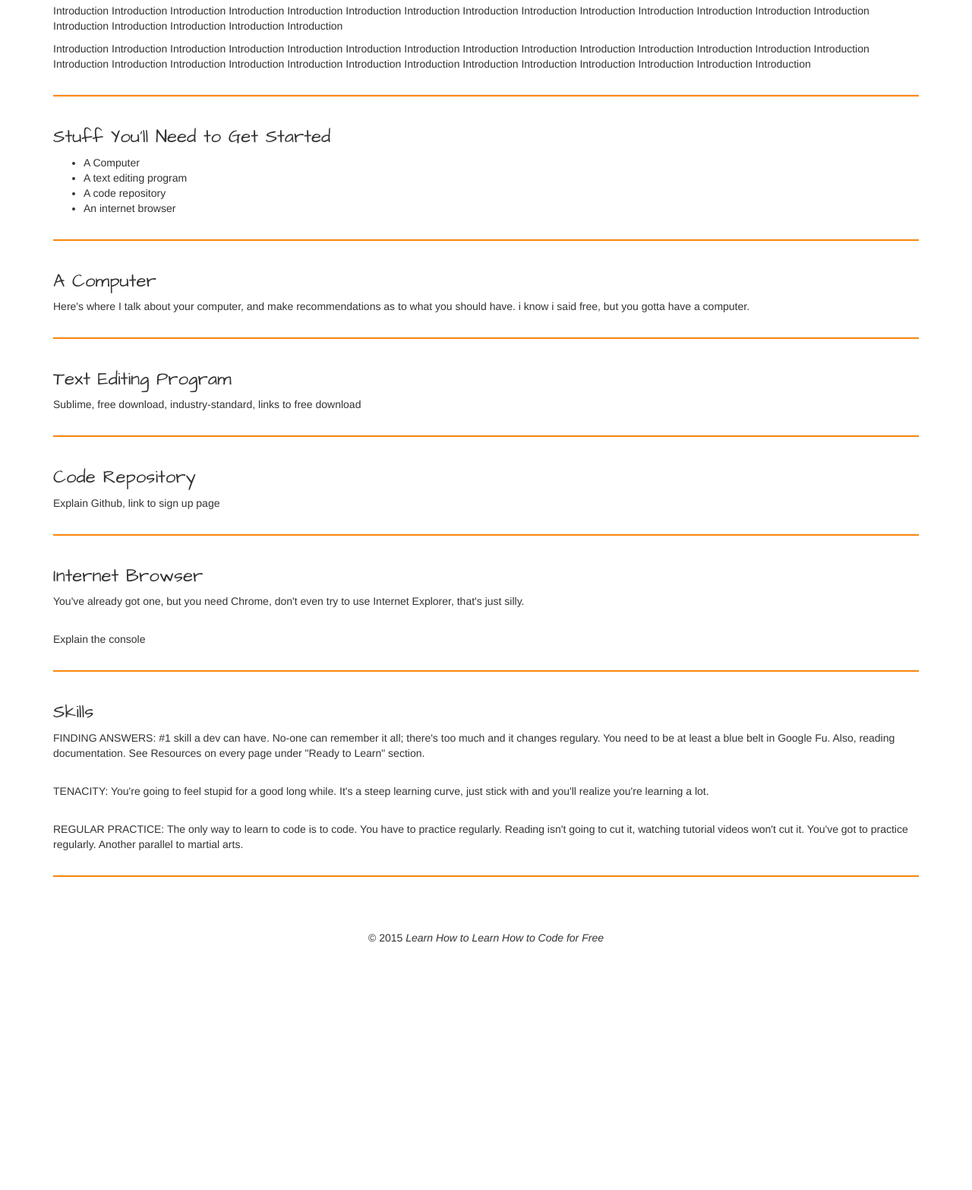
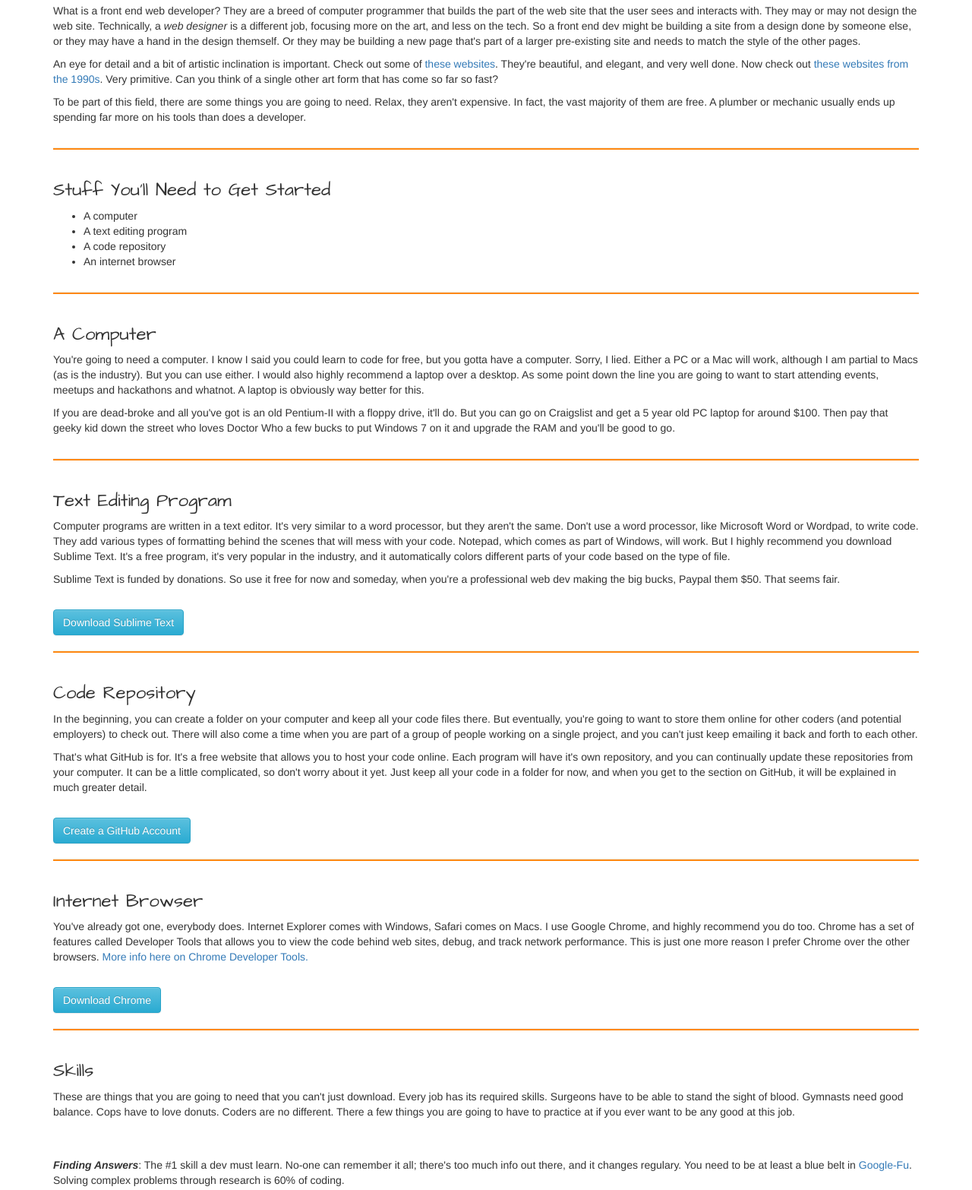
Before and after one commit to JCVogelsberg/Learn-How-to-Learn-How-to-Code, a plain HTML site: page Pages/gettingstarted.html in a window 1280 px wide. Shown: the part 399-1965 px from the top of the page at 76% size. Before the commit the page ends 1653 px from the top, so only its background shows below. Drawn offline with nearby package versions, Linux system fonts and the light colour scheme.

Commit message:
getting started page finished

```diff
--- a/Pages/gettingstarted.html
+++ b/Pages/gettingstarted.html
@@ -72,9 +72,10 @@
 	<div class="row">
 		<div class="col-sm-12">
 			<h2>Getting Started as a Front End Web Developer</h2>
-		   	<p>Introduction Introduction Introduction Introduction Introduction Introduction Introduction Introduction Introduction Introduction Introduction Introduction Introduction Introduction Introduction Introduction Introduction Introduction Introduction </p>
+		   	<p>What is a front end web developer? They are a breed of computer programmer that builds the part of the web site that the user sees and interacts with. They may or may not design the web site. Technically, a <em>web designer</em> is a different job, focusing more on the art, and less on the tech. So a front end dev might be building a site from a design done by someone else, or they may have a hand in the design themself. Or they may be building a new page that's part of a larger pre-existing site and needs to match the style of the other pages.</p>
 
-		   	<p>Introduction Introduction Introduction Introduction Introduction Introduction Introduction Introduction Introduction Introduction Introduction Introduction Introduction Introduction Introduction Introduction Introduction Introduction Introduction Introduction Introduction Introduction Introduction Introduction Introduction Introduction Introduction </p>
+		   	<p>An eye for detail and a bit of artistic inclination is important. Check out some of <a href="http://www.verynicesites.com/" target="_blank">these websites</a>. They're beautiful, and elegant, and very well done. Now check out <a href="http://www.telegraph.co.uk/technology/6138384/The-oldest-surviving-web-pages.html" target="_blank">these websites from the 1990s</a>. Very primitive. Can you think of a single other art form that has come so far so fast?</p>
+		   	<p>To be part of this field, there are some things you are going to need. Relax, they aren't expensive. In fact, the vast majority of them are free. A plumber or mechanic usually ends up spending far more on his tools than does a developer.</p>
 		</div>
 	</div>
 
@@ -85,7 +86,7 @@
 		<div class="col-sm-8">
 			<h3>Stuff You'll Need to Get Started</h3>
 			<ul>
-				<li>A Computer</li>
+				<li>A computer</li>
 				<li>A text editing program</li>
 				<li>A code repository</li>
 				<li>An internet browser</li>
@@ -100,7 +101,8 @@
  	<div class="row">
 		<div class="col-sm-12">
 			<h3>A Computer</h3>
-			<p>Here's where I talk about your computer, and make recommendations as to what you should have. i know i said free, but you gotta have a computer.</p>
+			<p>You're going to need a computer. I know I said you could learn to code for free, but you gotta have a computer. Sorry, I lied. Either a PC or a Mac will work, although I am partial to Macs (as is the industry). But you can use either. I would also highly recommend a laptop over a desktop. As some point down the line you are going to want to start attending events, meetups and hackathons and whatnot. A laptop is obviously way better for this.</p>
+			<p> If you are dead-broke and all you've got is an old Pentium-II with a floppy drive, it'll do. But you can go on Craigslist and get a 5 year old PC laptop for around $100. Then pay that geeky kid down the street who loves Doctor Who a few bucks to put Windows 7 on it and upgrade the RAM and you'll be good to go.</p>
 		</div>
 	</div>
     <hr>
@@ -111,7 +113,16 @@
    	<div class="row">
 		<div class="col-sm-12">
 			<h3>Text Editing Program</h3>
-			<p>Sublime, free download, industry-standard, links to free download</p>
+			<p>Computer programs are written in a text editor. It's very similar to a word processor, but they aren't the same. Don't use a word processor, like Microsoft Word or Wordpad, to write code. They add various types of formatting behind the scenes that will mess with your code. Notepad, which comes as part of Windows, will work. But I highly recommend you download Sublime Text. It's a free program, it's very popular in the industry, and it automatically colors different parts of your code based on the type of file.</p>
+			<p>Sublime Text is funded by donations. So use it free for now and someday, when you're a professional web dev making the big bucks, Paypal them $50. That seems fair.</p>
+			<br>
+			<div class="btn-toolbar"><a href="http://www.sublimetext.com/" target="_blank" class="btn btn-info">Download Sublime Text</a></div>
+
+
+
+
+
+
 		</div>
 	</div>
     <hr>
@@ -122,7 +133,12 @@
    	<div class="row">
 		<div class="col-sm-12">
 			<h3>Code Repository</h3>
-			<p>Explain Github, link to sign up page</p>
+			<p>In the beginning, you can create a folder on your computer and keep all your code files there. But eventually, you're going to want to store them online for other coders (and potential employers) to check out. There will also come a time when you are part of a group of people working on a single project, and you can't just keep emailing it back and forth to each other.</p>
+			<p>That's what GitHub is for. It's a free website that allows you to host your code online. Each program will have it's own repository, and you can continually update these repositories from your computer. It can be a little complicated, so don't worry about it yet. Just keep all your code in a folder for now, and when you get to the section on GitHub, it will be explained in much greater detail.</p>
+			<br>
+			<div class="btn-toolbar"><a href="https://github.com/" target="_blank" class="btn btn-info">Create a GitHub Account</a></div>
+
+
 		</div>
 	</div>
     <hr>
@@ -133,9 +149,14 @@
    	<div class="row">
 		<div class="col-sm-12">
 			<h3>Internet Browser</h3>
-			<p>You've already got one, but you need Chrome, don't even try to use Internet Explorer, that's just silly.</p>
+			<p>You've already got one, everybody does. Internet Explorer comes with Windows, Safari comes on Macs. I use Google Chrome, and highly recommend you do too. Chrome has a set of features called Developer Tools that allows you to view the code behind web sites, debug, and track network performance. This is just one more reason I prefer Chrome over the other browsers. <a href="https://developer.chrome.com/devtools">More info here on Chrome Developer Tools.</a></p>
 			<br>
-			<p>Explain the console</p>
+			<div class="btn-toolbar">
+				<a href="https://www.google.com/chrome/browser/desktop/" target="_blank" class="btn btn-info">Download Chrome</a>
+<!-- 				<a href="https://www.mozilla.org/en-US/firefox/new/" target="_blank" class="btn btn-info">Download Firefox</a>
+				<a href="http://safari.en.softonic.com/" target="_blank" class="btn btn-info">Download Safari</a>
+				<a href="http://windows.microsoft.com/en-us/internet-explorer/download-ie" target="_blank" class="btn btn-info">Download Internet Explorer</a> -->
+			</div>
 		</div>
 	</div>
     <hr>
@@ -146,11 +167,15 @@
   <div class="row">
 		<div class="col-sm-12">
 			<h3>Skills</h3>
-			<p>FINDING ANSWERS: #1 skill a dev can have. No-one can remember it all; there's too much and it changes regulary. You need to be at least a blue belt in Google Fu. Also, reading documentation. See Resources on every page under "Ready to Learn" section.</p>
-			<br>
-			<p>TENACITY: You're going to feel stupid for a good long while. It's a steep learning curve, just stick with and you'll realize you're learning a lot.</p>
-			<br>
-			<p>REGULAR PRACTICE: The only way to learn to code is to code. You have to practice regularly. Reading isn't going to cut it, watching tutorial videos won't cut it. You've got to practice regularly. Another parallel to martial arts.</p>
+			<p>These are things that you are going to need that you can't just download. Every job has its required skills. Surgeons have to be able to stand the sight of blood. Gymnasts need good balance. Cops have to love donuts. Coders are no different. There a few things you are going to have to practice at if you ever want to be any good at this job.</p>
+			<br><br>
+			<p><em><strong>Finding Answers</strong></em>: The #1 skill a dev must learn. No-one can remember it all; there's too much info out there, and it changes regulary. You need to be at least a blue belt in <a href="http://en.wiktionary.org/wiki/Google-fu" target="_blank">Google-Fu</a>. Solving complex problems through research is 60% of coding.
+			<p>The creators of web technologies almost always write documentation to explain its use. Finding that documentation, and then finding the info in it that you need is Absolutely Essential. In each section of this web site, I have provided some examples of documentation, under "Resources" in the "Ready to Learn" section at the bottom of the page.</p>
+			<br><br>
+			<p><em><strong>Tenacity</strong></em>: If you give up easy, you can't do this job. You just can't. When you first start learning, you're going to feel stupid for a good long while. It's a steep learning curve. But if you stick with it, a some point you are going to suddenly realize that you know a lot more about software, the internet, and computers in general than you did just a short time before. Knowledge and understanding will sneak up and surprise you. When you start dreaming in code, that's a good sign.</p>
+			<br><br>
+			<p><em><strong>Regular Practice</strong></em>: Remember that part in <em>The Karate Kid</em> when Mr. Miyagi sees Daniel-san trying to learn karate from a book and kind of chuckles to himself? The only way to learn to code is to code. You have to practice regularly. Reading isn't going to cut it, watching tutorial videos won't cut it. You've got to practice regularly. Keep creating web pages, even if it's silly. <em>Especially</em> if it's silly. Having fun with it is the best way to learn anything. If do right, no can defense!</p>
+			<br><br>
 		</div>
 	</div>
   <hr>
@@ -163,7 +188,7 @@
 	<div class="row">
 		<div class="col-xs-12">
 			<footer>
-                <p><center>&copy; 2015 <em>Learn How to Learn How to Code for Free</em></center></p>
+                <p><center>&copy; 2015 <em>Learn How to Learn How to Code</em></center></p>
 			</footer>
 		</div>
 	</div>
```
Also changed, not shown: Pages/bootstrap.html (+1 -1 lines), Pages/findingajob.html (+1 -1 lines), Pages/gimp.html (+1 -1 lines), Pages/github.html (+1 -1 lines), Pages/htmlandcss.html (+1 -1 lines), Pages/htmlonly.html (+1 -1 lines), Pages/index.html (+1 -1 lines), Pages/javascript.html (+1 -1 lines), Pages/jquery.html (+1 -1 lines), Pages/yourportfolio.html (+1 -1 lines).
